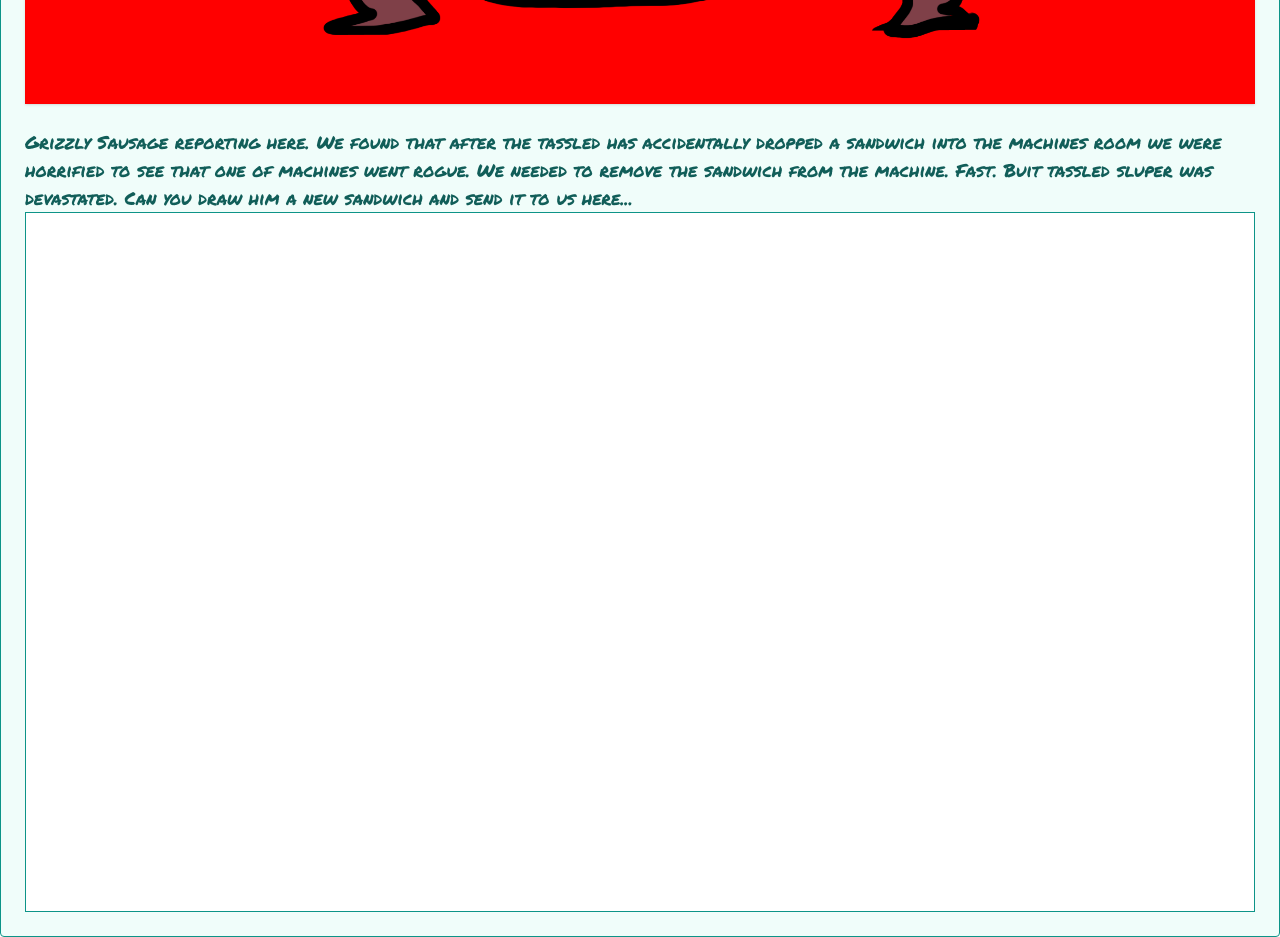
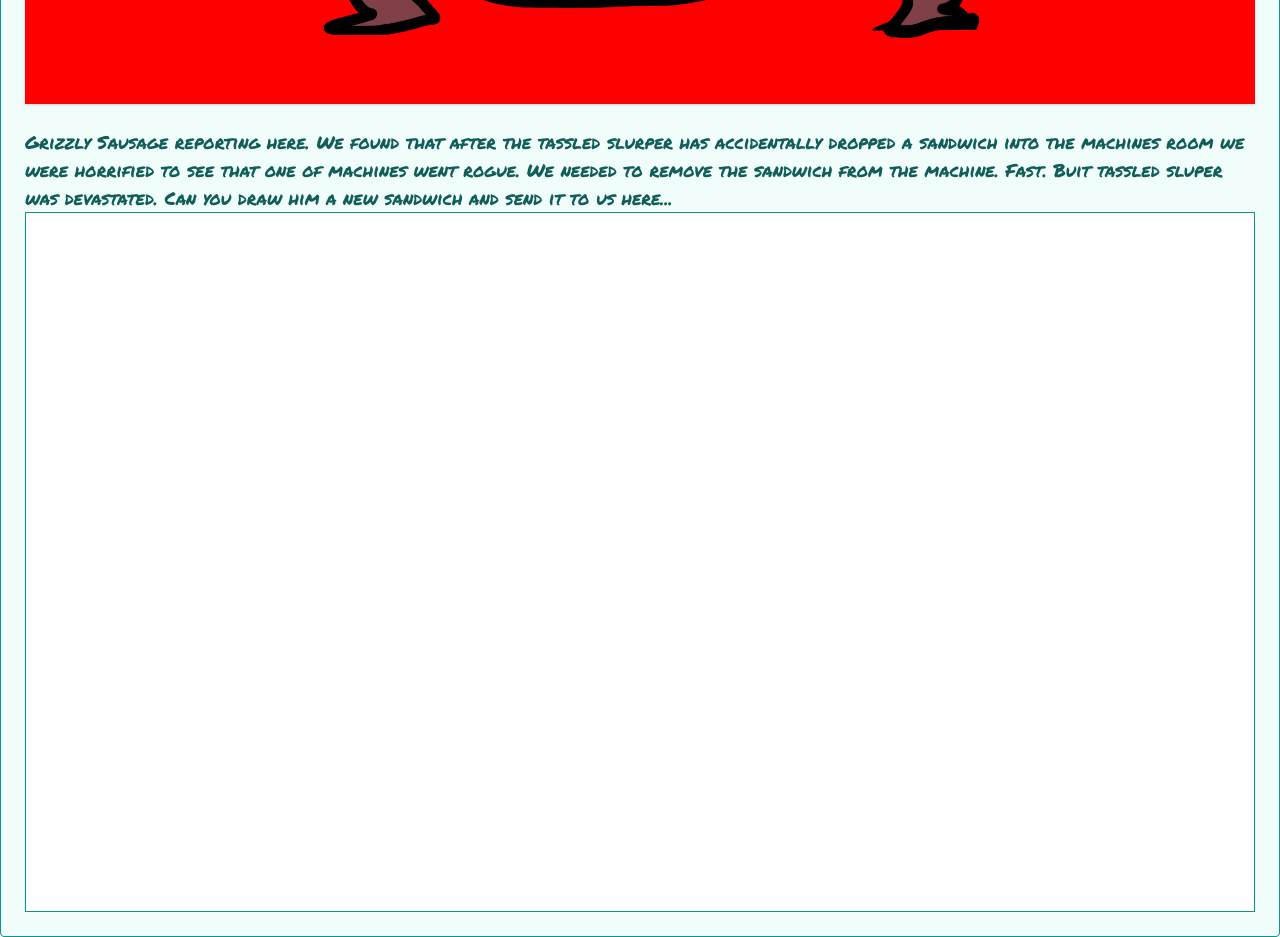
Before and after one commit to adamjames87/know-your-monsters, a SvelteKit app: page /monster-letters in a window 1280 px wide. Shown: the part 1020-1957 px from the top of the page. Built offline with nearby package versions, Linux system fonts and the light colour scheme.

Commit message:
Added a new monster letters page.

```diff
--- a/src/routes/monster-letters/+page.svelte
+++ b/src/routes/monster-letters/+page.svelte
@@ -14,7 +14,7 @@
                 <img src="/meanwhile.png" alt="" class="shadow">
             </div>
             <div class="font-pm text-teal-800  text-lg">
-                Grizzly Sausage reporting here. We found that after the tassled has accidentally dropped a sandwich
+                Grizzly Sausage reporting here. We found that after the tassled  slurper has accidentally dropped a sandwich
                 into the machines room we were horrified to see that one of machines went rogue. We needed to remove
                 the sandwich from the machine. Fast. Buit tassled sluper was devastated. Can you draw him a new
                 sandwich and send it to us here...
```
